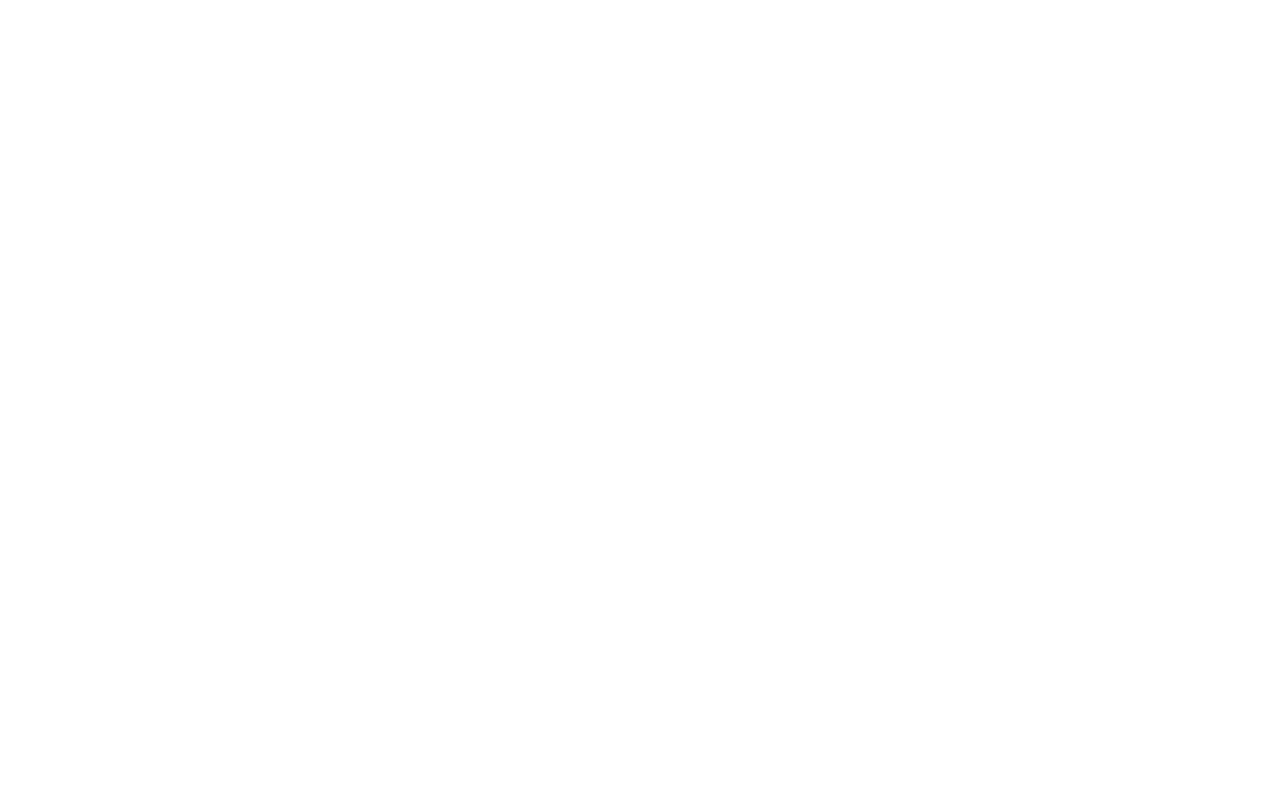
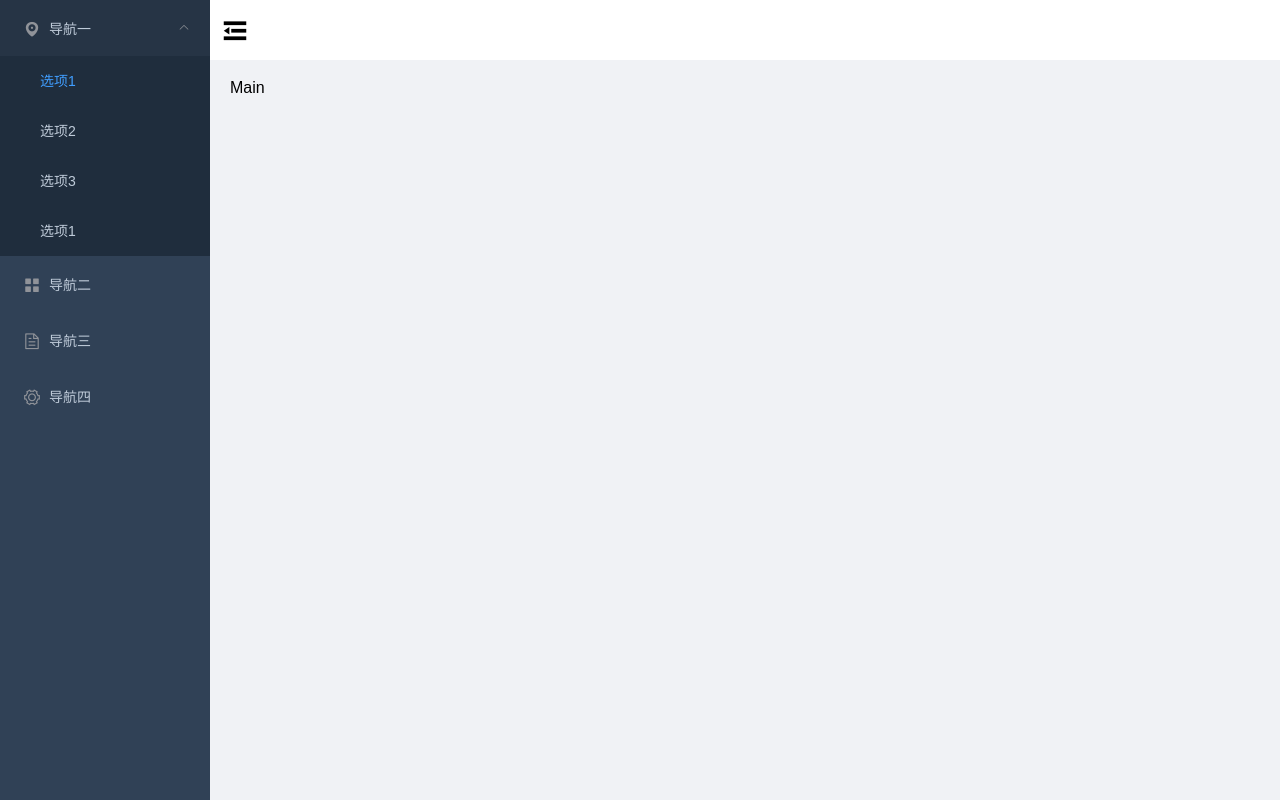
Before and after one commit to Yj1314Mayan/vue-project.github.io, a Vue app: page /home in a window 1280 px wide. Built offline with nearby package versions, Linux system fonts and the light colour scheme.

Commit message:
添加首页左侧侧边栏折叠

```diff
--- a/src/router/index.js
+++ b/src/router/index.js
@@ -6,8 +6,17 @@
 const routes = [
 	{
 		path: "/",
+		redirect: "/login",
+	},
+	{
+		path: "/login",
 		name: "Login",
 		component: () => import("@/views/Login/index.vue"),
+	},
+	{
+		path: "/home",
+		name: "home",
+		component: () => import("@/views/Home/index.vue"),
 	},
 ]
 
--- a/src/store/index.js
+++ b/src/store/index.js
@@ -1,15 +1,11 @@
-import Vue from 'vue'
-import Vuex from 'vuex'
+import Vue from "vue"
+import Vuex from "vuex"
+import home from "./models/home"
 
 Vue.use(Vuex)
 
 export default new Vuex.Store({
-  state: {
-  },
-  mutations: {
-  },
-  actions: {
-  },
-  modules: {
-  }
+	modules: {
+		home
+	}
 })
--- /dev/null
+++ b/src/store/models/home.js
@@ -0,0 +1,13 @@
+const state = {
+	isCollapse: true
+}
+const mutations = {
+	setCollapse(state) {
+		state.isCollapse = !state.isCollapse
+	}
+}
+
+export default {
+	state,
+	mutations
+}
--- /dev/null
+++ b/src/views/home/components/el-header.vue
@@ -0,0 +1,40 @@
+<template>
+  <div class="header">
+    <div class="header-left">
+      <i :class="isCollapse ? 'el-icon-s-fold' : 'el-icon-s-unfold'" @click="collApse"></i>
+    </div>
+    <div class="header-comont"></div>
+    <div class="header-right"></div>
+  </div>
+</template>
+
+<script>
+import { mapState, mapMutations } from 'vuex'
+export default {
+  computed: {
+    ...mapState({
+      isCollapse: state => state.home.isCollapse
+    })
+  },
+  methods: {
+    ...mapMutations(['setCollapse']),
+    collApse () {
+      this.setCollapse()
+    }
+  }
+}
+</script>
+
+<style lang="scss">
+.header {
+  display: flex;
+
+  .header-left {
+    padding-left: 10px;
+    i {
+      font-size: 30px;
+      vertical-align: middle;
+    }
+  }
+}
+</style>
--- /dev/null
+++ b/src/views/home/components/el-menu.vue
@@ -0,0 +1,78 @@
+<template>
+  <el-menu default-active="1-1" :collapse-transition="false" class="el-menu-vertical-demo" background-color="rgb(48, 65, 86)" text-color="rgb(191, 203, 217)" @open="handleOpen" @close="handleClose"
+    :collapse="!isCollapse">
+    <el-submenu index="1">
+      <template slot="title">
+        <i class="el-icon-location"></i>
+        <span slot="title">导航一</span>
+      </template>
+      <el-menu-item index="1-1">选项1</el-menu-item>
+      <el-menu-item index="1-2">选项2</el-menu-item>
+      <el-menu-item index="1-3">选项3</el-menu-item>
+      <el-menu-item index="1-4">选项1</el-menu-item>
+    </el-submenu>
+    <el-menu-item index="2">
+      <i class="el-icon-menu"></i>
+      <span slot="title">导航二</span>
+    </el-menu-item>
+    <el-menu-item index="3">
+      <i class="el-icon-document"></i>
+      <span slot="title">导航三</span>
+    </el-menu-item>
+    <el-menu-item index="4">
+      <i class="el-icon-setting"></i>
+      <span slot="title">导航四</span>
+    </el-menu-item>
+  </el-menu>
+</template>
+
+<script>
+import { mapState } from 'vuex'
+export default {
+  computed: {
+    ...mapState({
+      isCollapse: state => state.home.isCollapse
+    })
+  },
+  methods: {
+    handleOpen (key, keyPath) {
+      console.log(key, keyPath);
+    },
+    handleClose (key, keyPath) {
+      console.log(key, keyPath);
+    }
+  }
+}
+</script>
+
+<style>
+.el-aside {
+  background-color: rgb(48, 65, 86);
+  overflow: hidden;
+  transition: all 0.3s;
+}
+.el-menu-item:focus,
+.el-menu-item:hover {
+  background-color: #001528 !important;
+}
+#app .el-aside .el-menu .el-submenu__title:hover,
+#app .el-aside .el-menu .submenu-title-noDropdown:hover {
+  background-color: #263445 !important;
+}
+#app .el-aside .el-submenu .el-menu-item,
+#app .el-aside .nest-menu .el-submenu > .el-submenu__title {
+  min-width: 210px !important;
+  background-color: #1f2d3d !important;
+}
+#app .el-aside .el-submenu .el-menu-item:hover,
+#app .el-aside .nest-menu .el-submenu > .el-submenu__title:hover {
+  background-color: #001528 !important;
+}
+#app .el-aside .el-menu {
+  border: none !important;
+}
+#app .el-aside .el-menu .el-menu-item:focus,
+#app .el-aside .el-menu .el-menu-item:hover {
+  background-color: #001528 !important;
+}
+</style>
--- a/src/views/home/index.vue
+++ b/src/views/home/index.vue
@@ -1,12 +1,48 @@
 <template>
-  <div>主页</div>
+  <el-container>
+    <!-- 左侧侧边栏 -->
+    <el-aside :width="isCollapse?'210px' : '65px'">
+      <elMenu ref="elMenu" :isCollapse="isCollapse"></elMenu>
+    </el-aside>
+    <!-- 内容区域 -->
+    <el-container>
+      <!-- 头部 -->
+      <el-header>
+        <Header ref="Header"></Header>
+      </el-header>
+      <!-- 主体 -->
+      <el-main>Main</el-main>
+    </el-container>
+  </el-container>
 </template>
 
 <script>
+import elMenu from '@/views/Home/components/el-menu.vue'
+import Header from '@/views/Home/components/el-header.vue'
+import { mapState } from 'vuex'
 export default {
-
+  components: {
+    elMenu,
+    Header
+  },
+  computed: {
+    ...mapState({
+      isCollapse: state => state.home.isCollapse
+    })
+  },
 }
 </script>
 
 <style>
+.el-container {
+  width: 100%;
+  height: 100%;
+}
+.el-main {
+  background-color: #f0f2f5;
+}
+.el-header {
+  line-height: 60px;
+  padding: 0;
+}
 </style>
```
Also changed, not shown: src/components/HelloWorld.vue (deleted, +0 -59 lines).
